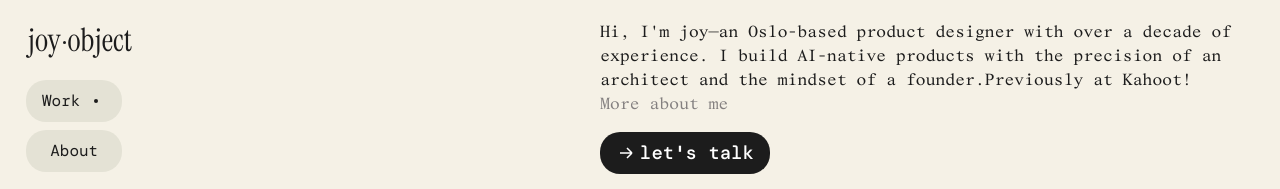
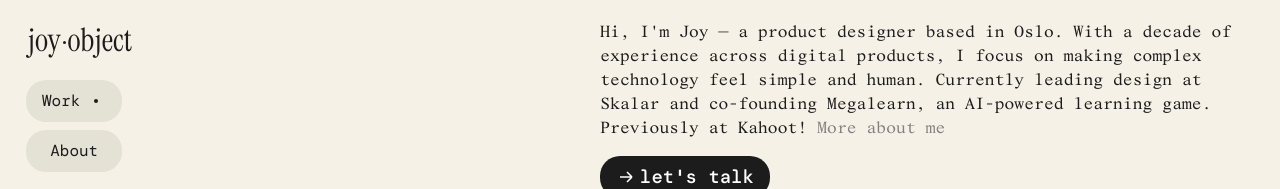
Before and after one commit to joyRide80/joyride80.github.io, an Astro site: page / in a window 1280 px wide. Shown: the top 189 px of the page. Built offline with nearby package versions, Linux system fonts and the light colour scheme; Astro itself is replaced by a stand-in of ours; a web font is replaced by a local one.

Commit message:
change bio on the front page

```diff
--- a/src/pages/index.astro
+++ b/src/pages/index.astro
@@ -19,9 +19,7 @@ const baseUrl = import.meta.env.BASE_URL;
     <!-- Bio text -->
     <div class="home__bio" id="home-bio">
       <p class="home__bio-text">
-        Hi, I'm joy—an Oslo-based product designer with over a decade of
-        experience. I build AI-native products with the precision of an
-        architect and the mindset of a founder.Previously at Kahoot! <a
+        Hi, I'm Joy — a product designer based in Oslo. With a decade of experience across digital products, I focus on making complex technology feel simple and human. Currently leading design at Skalar and co-founding Megalearn, an AI-powered learning game. Previously at Kahoot! <a
           href={`${import.meta.env.BASE_URL}about/`}
           style="text-decoration: none; color: var(--gray-600);"
           >More about me</a
```
